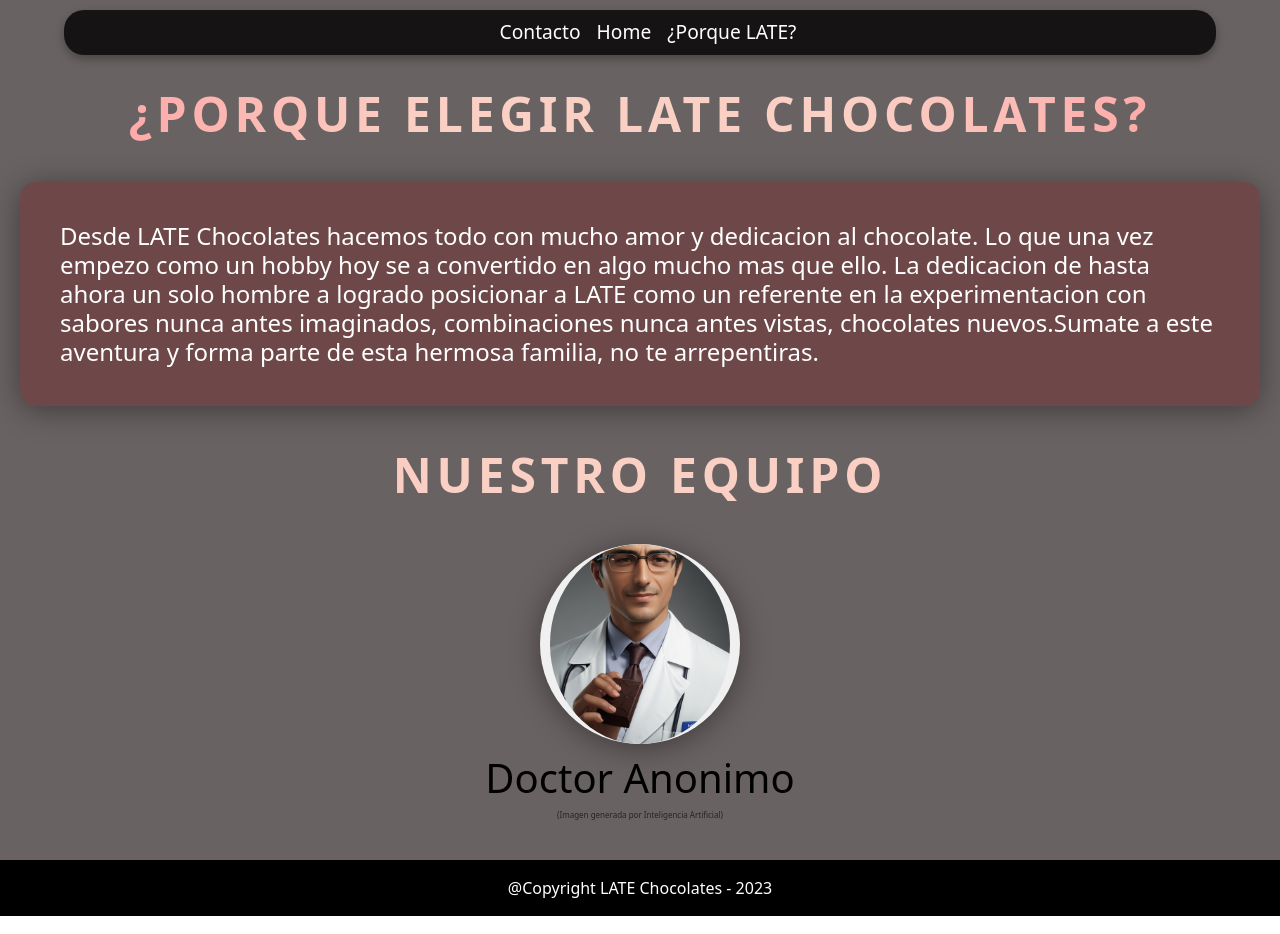
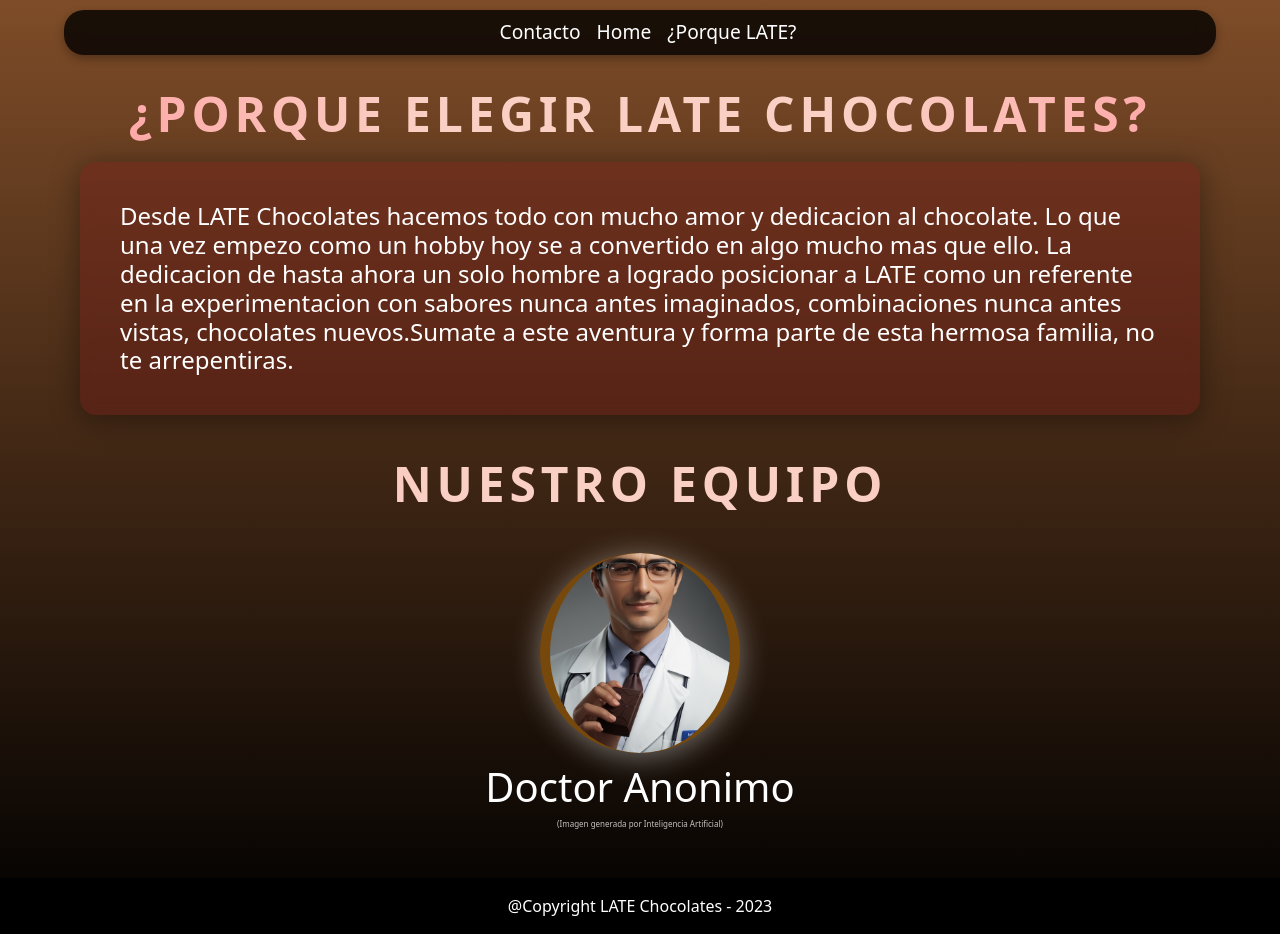
Before and after one commit to BenjiChej/React-Choco, a React (Create React App) app: page /Menu in a window 1280 px wide. Built offline with nearby package versions, Linux system fonts and the light colour scheme.

Commit message:
comitpage

```diff
--- a/package.json
+++ b/package.json
@@ -21,8 +21,7 @@
     "test": "react-scripts test",
     "eject": "react-scripts eject",
     "predeploy": "npm run build",
-    "deploy": "gh-pages -d build",
-    "build": "react-scripts build && cp build/index.html build/404.html"
+    "deploy": "gh-pages -d build"
   },
   "eslintConfig": {
     "extends": [
--- a/public/index.html
+++ b/public/index.html
@@ -24,7 +24,7 @@
       work correctly both with client-side routing and a non-root public URL.
       Learn how to configure a non-root public URL by running `npm run build`.
     -->
-    <title>React App</title>
+    <title>LATE Chocolates</title>
   </head>
   <body>
     <noscript>You need to enable JavaScript to run this app.</noscript>
--- a/src/Components/inicio/inicio.jsx
+++ b/src/Components/inicio/inicio.jsx
@@ -43,7 +43,7 @@ function Inicio() {
             </div>
             <div className='divInfo1'>
                 <img src={SecondImg} alt="SecondImg" className='SecondImg'/>
-                <p className='pInfo1'>Conoce nuestros <b>sabores</b> y <b>productos</b> aca o revisa nuestro Instagram donde tambien podras contactarnos por mensaje privado para encargarnos tu gustos y chocolates favoritos. Para ir a ver el Menu de <b>LATE</b> hace click <Link to="/menu">ACA</Link>.</p>
+                <p className='pInfo1'>Conoce nuestros <b>sabores</b> y <b>productos</b> aca o revisa nuestro Instagram donde tambien podras contactarnos por mensaje privado para encargarnos tu gustos y chocolates favoritos. Para ir a ver porque elegir <b>LATE</b> hace click <Link to="/menu">ACA</Link>.</p>
             </div>
             <div className='divAbajo'>
                 <Footer className='abajo'/>
--- a/src/Components/inicio/inicio.scss
+++ b/src/Components/inicio/inicio.scss
@@ -1,15 +1,18 @@
 $jumbotron-backgroundcolor: rgb(101, 83, 83);
 
 body {
-    background-color: #696262;
+
     margin: 0;
     padding: 0;
+    min-height: 100vh;
+
 }
 
 .divHomePage {
     background-color: rgb(105, 98, 98);
     width: 100%;
     height: 100%;
+    background: linear-gradient(to bottom, #7e4c28, #000000);
 }
 
 .display-4 {
@@ -21,9 +24,9 @@ body {
 }
 
 .jumbotron {
-    padding: 10vw;
+    padding: 5vw;
     background-color: $jumbotron-backgroundcolor;
-    margin: 5vh 2vw;
+    margin: 5vh 4vw;
     border-radius: 1%;
     background: #781a1a57;
     border-radius: 16px;
@@ -38,7 +41,7 @@ body {
 }
 
 .jumbotron > p {
-    padding-right: 10%;
+    padding-right: 1%;
 }
 
 .JumboImg {
@@ -46,6 +49,7 @@ body {
     height: auto;
     margin: 1vh 2vw;
     float: right; /* Add this line to float the image to the right */
+
 
     @media (max-width: 768px) {
         width: 100%;
@@ -60,6 +64,7 @@ body {
     margin: 1vh 2vw;
     position: static;
     top: initial;
+    padding-left: 10%;
 
     @media (max-width: 768px) {
         width: 100%;
--- a/src/Components/menu/menu.scss
+++ b/src/Components/menu/menu.scss
@@ -19,7 +19,9 @@ $jumbotron-backgroundcolor: rgb(101, 83, 83);
   color: white;
   padding: 40px;
   font-weight: normal;
-  margin: 20px;
+  margin-right: 80px;
+  margin-left: 80px;
+  margin-top: -20px;
   @media (max-width: 768px) {
    /* Adjust font size for smaller screens */
   border-radius: 10%;
@@ -66,11 +68,11 @@ $jumbotron-backgroundcolor: rgb(101, 83, 83);
   height: 200px;
   border-radius: 50%;
   overflow: hidden;
-  background-color: #f0f0f0; /* You can change this color to set the background of the circle */
+  background-color: #77480b; /* You can change this color to set the background of the circle */
   display: flex;
   justify-content: center;
   align-items: center;
-  box-shadow: 0 4px 30px rgba(0, 0, 0, 0.4);
+  box-shadow: 0 4px 30px rgba(255, 255, 255, 0.4);
   backdrop-filter: blur(7.5px);
   -webkit-backdrop-filter: blur(7.5px);
 }
@@ -92,11 +94,17 @@ $jumbotron-backgroundcolor: rgb(101, 83, 83);
 
 .name
 {
-  color: #000000;
+  color: #ffffff;
   margin-top: 10px;
 }
 
 .ia{
   font-size: 1vh;
-  margin-bottom: 40px;
+  margin-bottom: 50px;
+  color: rgb(197, 192, 192);
 }
+
+.divporq
+{
+  background: linear-gradient(to bottom, #7e4c28, #000000);
+}
--- a/src/index.js
+++ b/src/index.js
@@ -18,7 +18,7 @@ import 'bootstrap/dist/css/bootstrap.css';
 
 const root = ReactDOM.createRoot(document.getElementById('root'));
 root.render(
-  <Router>
+  <Router basename={process.env.PUBLIC_URL}>
       <Routes>
           <Route path="/" element={< Inicio/>} />
           <Route path="/Contact" element={< Inicio/>} />
```
Also changed, not shown: 1 other file (tests, documents, lock files or other folders).
